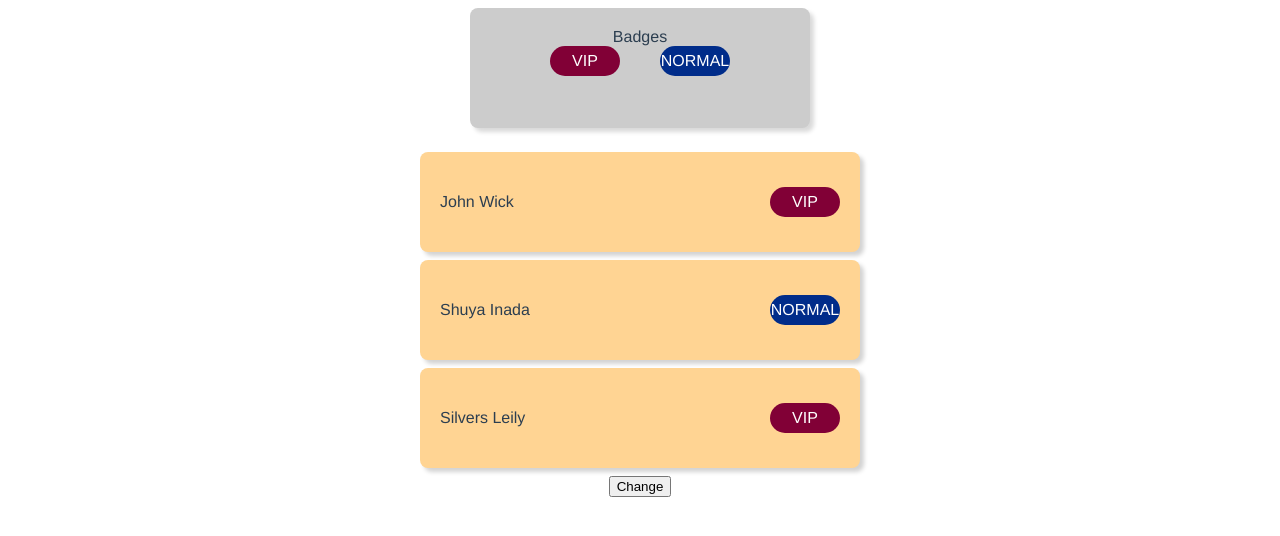
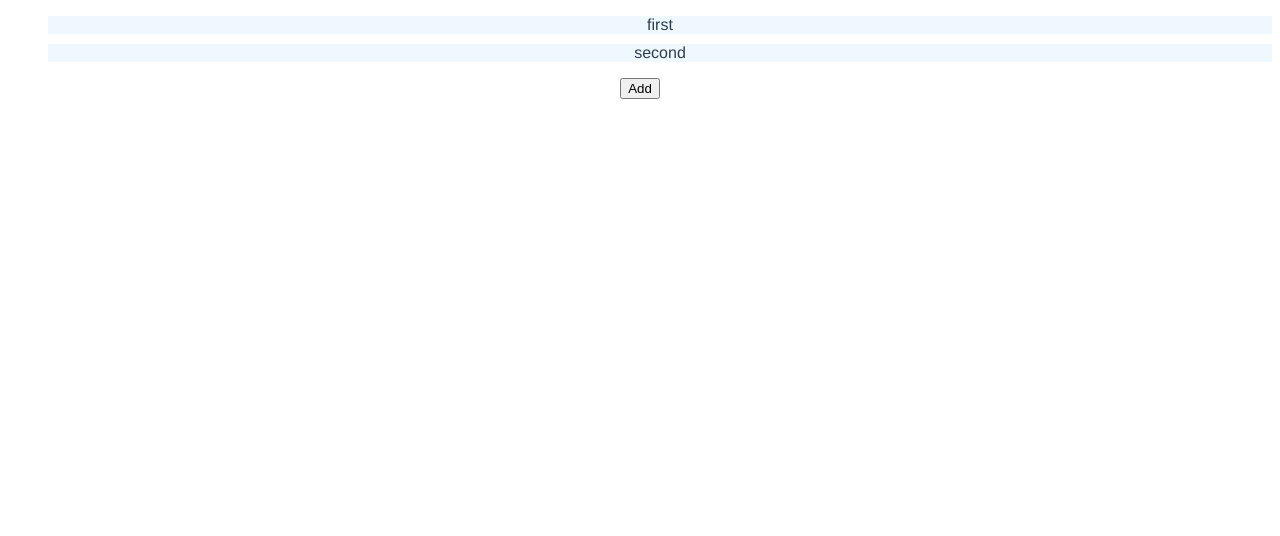
Before and after one commit to inatonix/vue-guide, a Vue app in the folder vue-guide/: page / in a window 1280 px wide. Shown: the top 536 px of the page. Built offline with nearby package versions, Linux system fonts and the light colour scheme.

Commit message:
9-2 complete

```diff
--- a/vue-guide/src/App.vue
+++ b/vue-guide/src/App.vue
@@ -1,9 +1,16 @@
 <script setup lang="ts">
-import Reservation from './components/Reservation.vue';
+import { todos } from './components/useTodo';
+import TodoList from './components/TodoList.vue';
+import { inject, InjectionKey, provide, ref } from "vue";
+
+provide('todos', todos)
+
+// import Reservation from './components/Reservation.vue';
 </script>
 
 <template>
-  <Reservation></Reservation>
+  <TodoList />
+  <!-- <Reservation></Reservation> -->
 </template>
 
 <style>
--- a/vue-guide/src/components/Badge.vue
+++ /dev/null
@@ -1,20 +0,0 @@
-<script setup lang="ts">
-</script>
-
-<template>
-  <div class="badge">
-    <slot></slot>
-  </div>
-</template>
-
-<style scoped>
-.badge {
-  box-shadow: 2px, 8px, 4px black;
-  border-radius: 20px;
-  display: flex;
-  justify-content: center;
-  align-items: center;
-  width: 70px;
-  height: 30px;
-}
-</style>
--- a/vue-guide/src/components/Card.vue
+++ /dev/null
@@ -1,16 +0,0 @@
-<script setup lang="ts">
-</script>
-
-<template>
-  <div class="card">
-    <slot></slot>
-  </div>
-</template>
-
-<style scoped>
-.card {
-  box-shadow: 4px 4px 4px rgb(218, 218, 218);
-  border-radius: 8px;
-  padding: 20px 20px;
-}
-</style>
--- a/vue-guide/src/components/MosaicReservation.vue
+++ /dev/null
@@ -1,43 +0,0 @@
-<script setup lang="ts">
-import Square from './Square.vue';
-
-</script>
-
-<template>
-  <h2>January</h2>
-  <div class="mosaic-container">
-    <Square class="vip-square" />
-    <Square class="normal-square" />
-    <Square class="vip-square" />
-    <Square class="vip-square" />
-    <Square class="normal-square" />
-    <Square class="vip-square" />
-  </div>
-</template>
-
-<style scoped>
-.vip-square {
-  background-color: #810036;
-}
-
-.normal-square {
-  background-color: #002c8a;
-}
-
-.mosaic-container {
-  display: flex;
-  justify-content: space-between;
-  width: 300px;
-  margin-bottom: 16px;
-}
-
-.badge {
-  box-shadow: 0, 8px, black;
-  border-radius: 20px;
-  display: flex;
-  justify-content: center;
-  align-items: center;
-  width: 80px;
-  height: 44px;
-}
-</style>
--- a/vue-guide/src/components/Reservation.vue
+++ /dev/null
@@ -1,92 +0,0 @@
-<script setup lang="ts">
-import { ref } from 'vue'
-import Card from './Card.vue';
-import Badge from './Badge.vue';
-import MosaicReservation from './MosaicReservation.vue';
-import ReservationList from './ReservationList.vue';
-
-const isListVisible = ref<boolean>(true)
-const onClickButton = () => {
-  isListVisible.value = !isListVisible.value
-}
-
-const getContent = () => {
-  if (isListVisible.value) {
-    return ReservationList
-  } else {
-    return MosaicReservation
-  }
-}
-
-</script>
-
-<template>
-  <div class="container">
-    <Card class="menu-card">
-      <span>Badges</span>
-      <div class="badges">
-        <Badge class="vip-badge">
-          <span>VIP</span>
-        </Badge>
-        <Badge class="normal-badge">
-          <span>NORMAL</span>
-        </Badge>
-      </div>
-    </Card>
-    <component :is="getContent()" />
-    <!-- <div v-if="isListVisible">
-      <ReservationList />
-    </div>
-    <div v-else>
-      <MosaicReservation />
-    </div>
-    -->
-    <button @click="onClickButton">Change</button>
-  </div>
-</template>
-
-<style scoped>
-.container {
-  display: flex;
-  flex-direction: column;
-  align-items: center;
-}
-
-.menu-card {
-  width: 300px;
-  height: 80px;
-  background-color: #ccc;
-  display: flex;
-  flex-direction: column;
-  align-items: center;
-  margin-bottom: 24px;
-}
-
-.badges {
-  display: flex;
-  justify-content: space-between;
-  width: 60%;
-}
-
-.vip-badge {
-  background-color: #810036;
-  color: white;
-}
-
-.normal-badge {
-  background-color: #002c8a;
-  color: white;
-}
-
-.reservation-card {
-  width: 400px;
-  height: 60px;
-  background-color: rgb(255, 212, 147);
-  display: flex;
-  justify-content: space-between;
-  align-items: center;
-  margin-bottom: 8px;
-  border-radius: 8px;
-  box-shadow: 4px 4px 4px rgb(211, 211, 211);
-}
-</style>
--- a/vue-guide/src/components/ReservationList.vue
+++ /dev/null
@@ -1,49 +0,0 @@
-<script setup lang="ts">
-import Card from './Card.vue';
-import Badge from './Badge.vue';
-</script>
-
-<template>
-  <Card class="reservation-card">
-    <span>John Wick</span>
-    <Badge class="vip-badge">
-      <span>VIP</span>
-    </Badge>
-  </Card>
-  <Card class="reservation-card">
-    <span>Shuya Inada</span>
-    <Badge class="normal-badge">
-      <span>NORMAL</span>
-    </Badge>
-  </Card>
-  <Card class="reservation-card">
-    <span>Silvers Leily</span>
-    <Badge class="vip-badge">
-      <span>VIP</span>
-    </Badge>
-  </Card>
-</template>
-
-<style scoped>
-.reservation-card {
-  width: 400px;
-  height: 60px;
-  background-color: rgb(255, 212, 147);
-  display: flex;
-  justify-content: space-between;
-  align-items: center;
-  margin-bottom: 8px;
-  border-radius: 8px;
-  box-shadow: 4px 4px 4px rgb(211, 211, 211);
-}
-
-.vip-badge {
-  background-color: #810036;
-  color: white;
-}
-
-.normal-badge {
-  background-color: #002c8a;
-  color: white;
-}
-</style>
--- a/vue-guide/src/components/Square.vue
+++ /dev/null
@@ -1,20 +0,0 @@
-<script setup lang="ts">
-</script>
-
-<template>
-  <div class="square">
-    <slot></slot>
-  </div>
-</template>
-
-<style scoped>
-.square {
-  /* box-shadow: 0, 8px, black; */
-  /* border-radius: 20px; */
-  display: flex;
-  justify-content: center;
-  align-items: center;
-  width: 44px;
-  height: 44px;
-}
-</style>
--- /dev/null
+++ b/vue-guide/src/components/TodoList.vue
@@ -0,0 +1,21 @@
+<script setup lang="ts">
+import { inject } from 'vue'
+
+const { todos, addTodo } = inject('todos')
+
+</script>
+
+<template>
+  <div>
+    <ul :style="{ listStyle: 'none' }">
+      <li
+        :style="{ backgroundColor: 'aliceblue', marginBottom: '10px' }"
+        v-for="todo in todos"
+      >{{ todo.title }}</li>
+    </ul>
+    <button @click="addTodo('add!')">Add</button>
+  </div>
+</template>
+
+<style scoped>
+</style>
--- /dev/null
+++ b/vue-guide/src/components/useTodo.ts
@@ -0,0 +1,24 @@
+import { inject, InjectionKey, provide, ref } from "vue";
+
+type Todo = {
+  id: number,
+  title: string;
+};
+
+const defaultTodos = [{ id: 0, title: 'first' }, { id: 1, title: 'second' }]
+export const todos = (() => {
+  const todos = ref<Todo[]>(defaultTodos);
+
+  const addTodo = (title: string) => {
+    const todo: Todo = {
+      id: Math.random(),
+      title,
+    };
+    todos.value.push(todo);
+  };
+
+  return { todos, addTodo };
+})();
+
+// export const provideTodos = () => provide('useTodos', todos);
+// export const useTodos = () => inject('useTodos')!;
```
